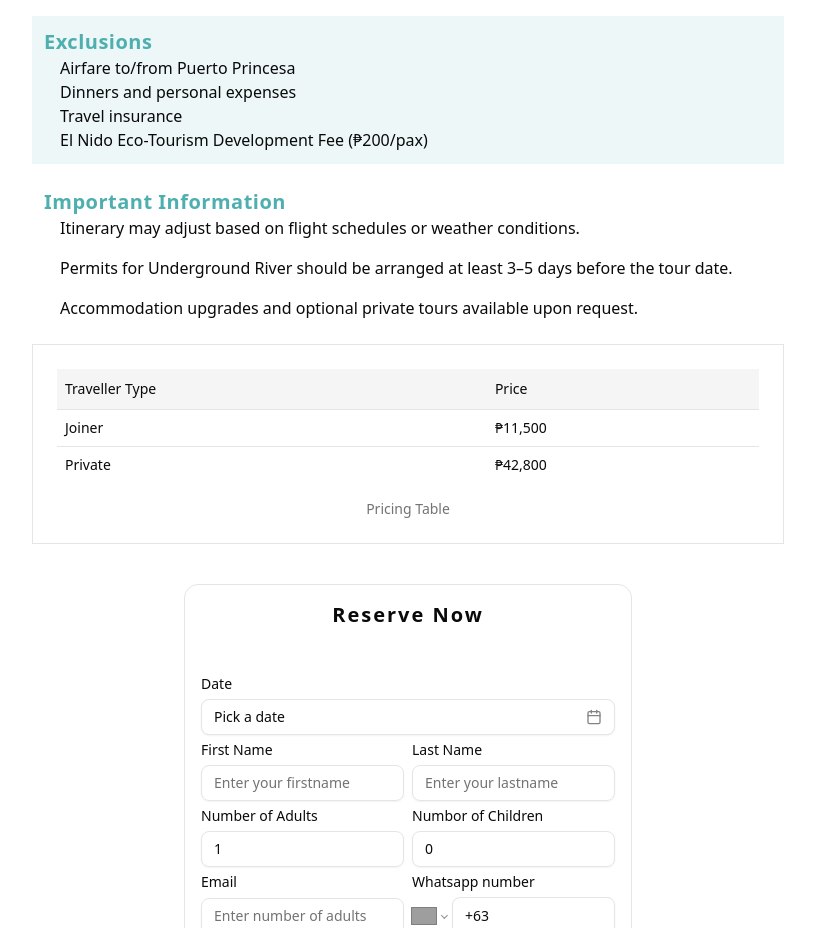
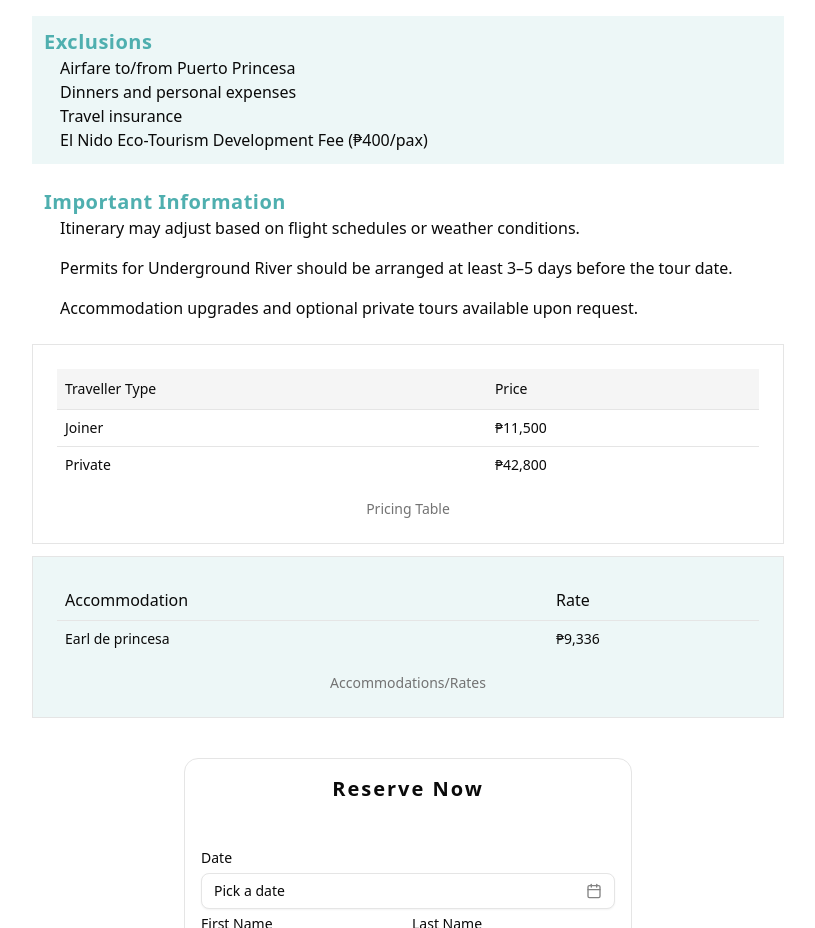
Before and after one commit to firemelon96/optimaltravelservices-bun, a Next.js app: page /puerto-princesa/puerto-princesa-elnido-5d4n-package in a window 1280 px wide. Shown: the part 1320-2248 px from the top of the page, without its empty margins (232-1047 px from the left). Built offline with nearby package versions, Linux system fonts and the light colour scheme; no server answers; grey boxes are pictures that could not be loaded.

Commit message:
added the hotel price for pps package

```diff
--- a/src/app/puerto-princesa/[id]/page.tsx
+++ b/src/app/puerto-princesa/[id]/page.tsx
@@ -5,6 +5,7 @@ import { tours } from '@/data/tours';
 import { cn, getTour } from '@/lib/utils';
 import { Metadata } from 'next';
 import { notFound } from 'next/navigation';
+import { AccomRates } from '@/components/accom-rates';
 
 export async function generateStaticParams() {
   return tours.map(({ id }) => ({ id }));
@@ -103,6 +104,11 @@ const SinglePage = async ({ params }: Props) => {
           <div className='p-6 border'>
             <DynamicTable title='Pricing Table' data={tour.pricing} />
           </div>
+          {tour.accomRates && (
+            <div className='p-6 border bg-[#4fafaf]/10'>
+              <AccomRates accomRates={tour.accomRates} />
+            </div>
+          )}
           <div className='max-w-md mx-auto my-10'>
             <BookForm
               isPackage={tour.type === 'package tour'}
--- a/src/data/tours.ts
+++ b/src/data/tours.ts
@@ -25,7 +25,7 @@ export const tours = [
       'Airfare to/from Puerto Princesa',
       'Dinners and personal expenses',
       'Travel insurance',
-      'El Nido Eco-Tourism Development Fee (₱200/pax)',
+      'El Nido Eco-Tourism Development Fee (₱400/pax)',
     ],
     itinerary: [
       {
@@ -91,6 +91,12 @@ export const tours = [
       {
         traveller_type: 'private',
         price: 42800,
+      },
+    ],
+    accomRates: [
+      {
+        accommodation: 'Earl de princesa',
+        rate: 9336,
       },
     ],
     importantNotes: [
@@ -189,6 +195,12 @@ export const tours = [
       {
         traveller_type: 'private',
         price: 29900,
+      },
+    ],
+    accomRates: [
+      {
+        accommodation: 'Earl de princesa',
+        rate: 6400,
       },
     ],
     importantNotes: [
@@ -605,6 +617,12 @@ export const tours = [
       {
         traveller_type: 'private',
         price: 4700,
+      },
+    ],
+    accomRates: [
+      {
+        accommodation: 'Earl de princesa',
+        rate: 5700,
       },
     ],
     // accommodations: [
```
